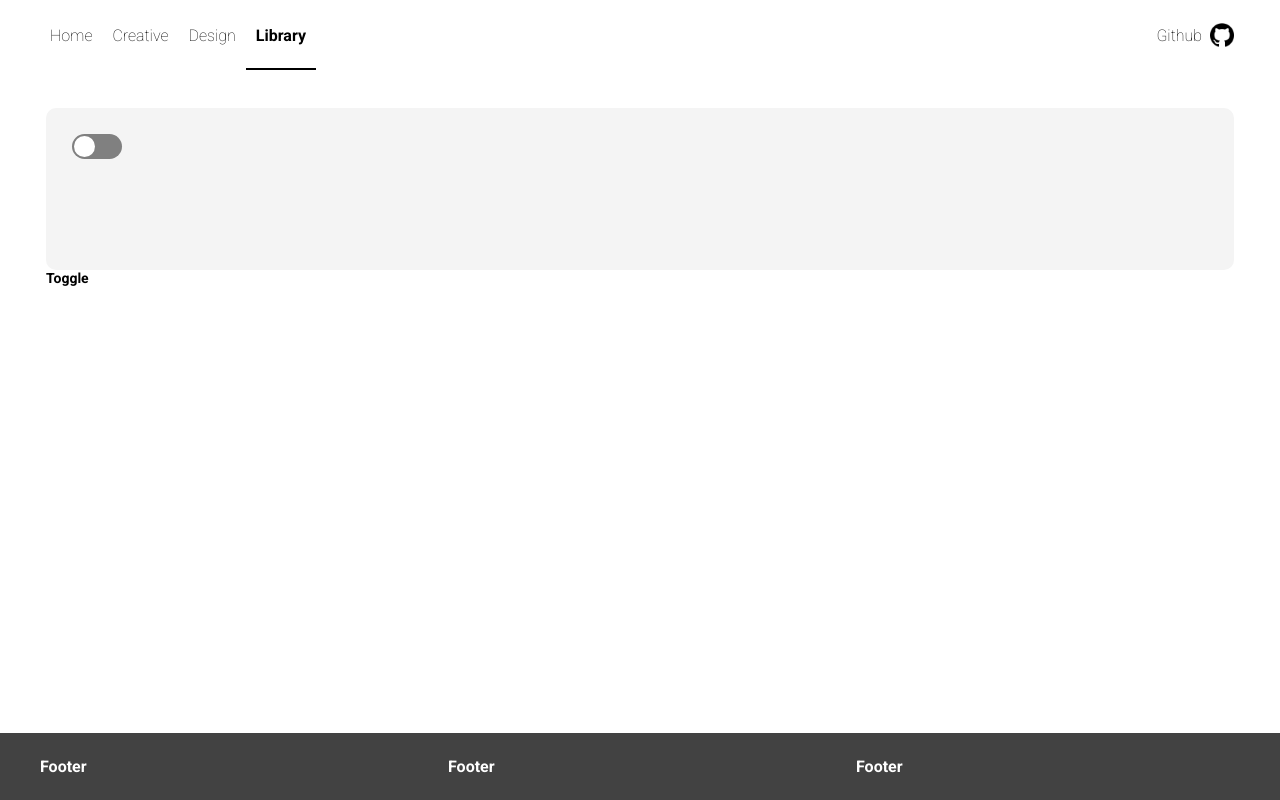
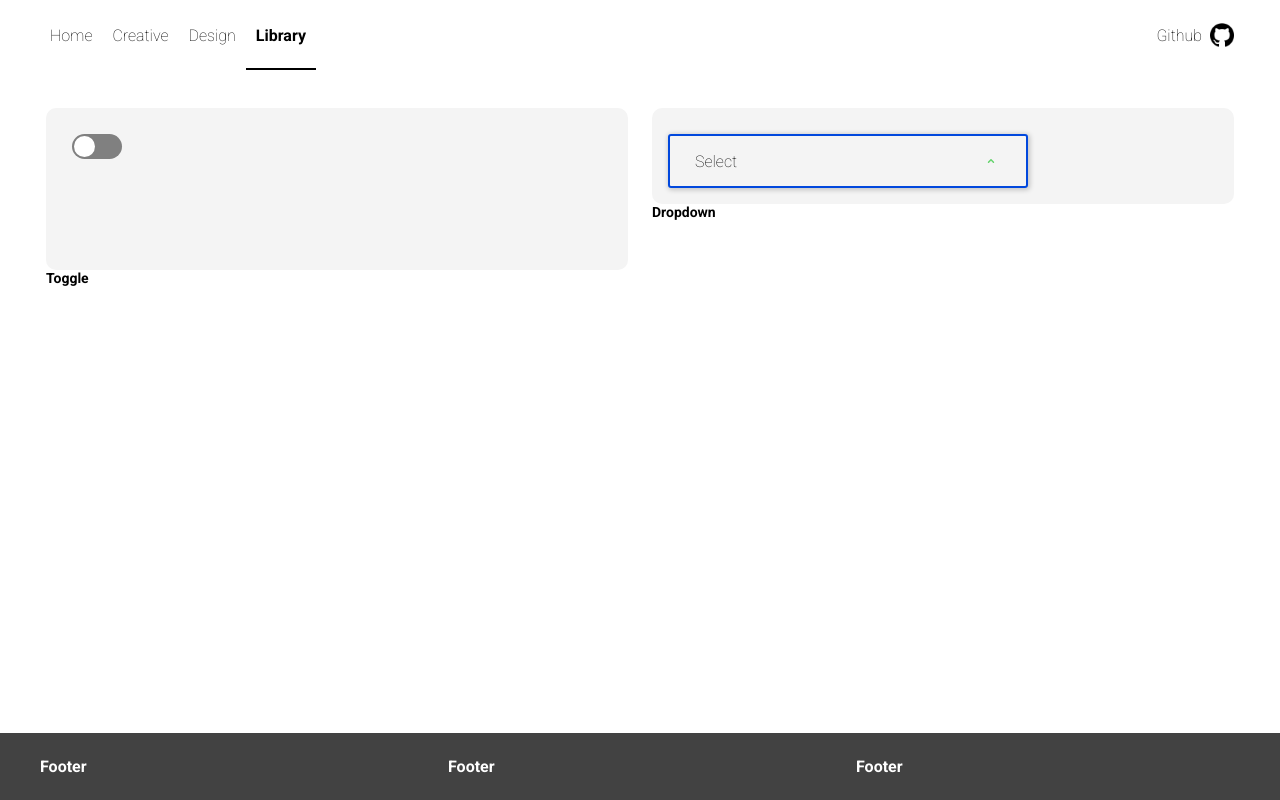
Before and after one commit to the-captain-america/Portfolio-v2, a React (Create React App) app: page /library in a window 1280 px wide. Built offline with nearby package versions, Linux system fonts and the light colour scheme.

Commit message:
update dropdown component

```diff
--- /dev/null
+++ b/src/common/Dropdown/Dropdown.js
@@ -0,0 +1,151 @@
+import React, { useState, useEffect, useRef } from 'react'
+import styled, { css } from 'styled-components'
+import { Icon } from '@common/Icon'
+
+const mtFn = ({ mt }) =>
+  (mt || mt === 0) &&
+  css`
+    margin-top: ${mt}px;
+  `
+
+const Wrapper = styled.div`
+  position: relative;
+  max-width: 360px;
+  min-width: 300px;
+  width: 100%;
+  ${mtFn};
+`
+
+const Header = styled.div`
+  width: 100%;
+  cursor: pointer;
+  height: 25px;
+  border: 2px solid #0148dd;
+  padding: 25px;
+  display: flex;
+  align-items: center;
+  user-select: none;
+  box-shadow: 1px 1px 5px 1px rgba(0, 0, 0, 0.2);
+  transition: all 0.3s ease-in-out;
+  border-radius: 3px;
+  &:hover {
+    border: 2px solid #6583c3;
+  }
+  svg {
+    margin-left: auto;
+    transition: transform 0.2s;
+    fill: #0148dd;
+  }
+  ${(props) =>
+    props.isActive &&
+    css`
+      svg {
+        transform: rotate(-180deg);
+      }
+    `}
+`
+
+const Group = styled.ul`
+  position: absolute;
+  top: 100%;
+  left: 0;
+  list-style: none;
+  padding: 0;
+  margin: 0;
+  width: 100%;
+  display: none;
+  max-height: 280px;
+  overflow-y: auto;
+  box-shadow: 1px 1px 5px 1px rgba(0, 0, 0, 0.2);
+  ${(props) =>
+    props.isActive &&
+    css`
+      display: block;
+    `}
+`
+
+const List = styled.li`
+  list-style: none;
+  padding: 0;
+  user-select: none;
+  margin: 0;
+  width: 100%;
+  padding: 25px;
+  display: flex;
+  align-items: center;
+  span {
+    line-height: 21px;
+    font-size: 16px;
+  }
+`
+
+const updatedArray = (selected, options) => {
+  if (!options || !options.length) return []
+  const result = options.map((option) => {
+    if (selected.label === option.label) {
+      return { ...option, ['active']: !option.active }
+    } else return option
+  })
+  return result
+}
+
+const totalSelected = (options) => {
+  if (!options || !options.length) return 0
+  const result = options.filter((option) => {
+    return option.active
+  })
+  return result.length
+}
+
+const Dropdown = ({ options, callback, name, ...props }) => {
+  const ref = useRef()
+
+  const [isOpen, setIsOpen] = useState(false)
+
+  useEffect(() => {
+    const callback = (e) => {
+      const target = e.target
+      const wrapperRef = ref.current
+      if (wrapperRef && !wrapperRef.contains(target)) {
+        setIsOpen(false)
+      }
+    }
+    const body = document.querySelector('body')
+    body.addEventListener('click', callback)
+  }, [])
+
+  const handleSelect = (selectedOption) => {
+    const payload = updatedArray(selectedOption, options)
+    callback({ name, value: payload })
+  }
+
+  const renderOptions = () => {
+    if (!options || !options.length) return null
+    const result = options.map((option) => (
+      <List
+        key={option.label}
+        style={{ background: option.active ? '#004bdc' : 'white' }}
+        onClick={() => handleSelect(option)}
+      >
+        <Icon name="CHECKBOX" />
+        <span>{option.label}</span>
+      </List>
+    ))
+
+    return <Group isActive={isOpen}>{result}</Group>
+  }
+
+  const total = totalSelected(options)
+
+  return (
+    <Wrapper ref={ref} mt={props.mt}>
+      <Header isActive={isOpen} onClick={() => setIsOpen(!isOpen)}>
+        <span>{total > 0 ? `Selected: ${total}` : 'Select'}</span>
+        <Icon name="CHEVRON" />
+      </Header>
+      {renderOptions()}
+    </Wrapper>
+  )
+}
+
+export { Dropdown }
--- /dev/null
+++ b/src/common/Dropdown/index.js
@@ -0,0 +1 @@
+export * from './Dropdown'
--- a/src/components/Library/Library.js
+++ b/src/components/Library/Library.js
@@ -1,6 +1,8 @@
 import React, { useState } from 'react'
 import { Toggle } from '@common/Toggle'
 import styled from 'styled-components'
+import { Row, Col } from '@common/Grid'
+import { Dropdown } from '@common/Dropdown'
 
 const CardContainer = styled.div`
   display: flex;
@@ -28,16 +30,43 @@ const Card = ({ children, title }) => {
 
 const Library = () => {
   const [state, setState] = useState({
-    Toggle1: true,
+    toggle: true,
+    dropdown: [
+      { label: 'Thor', id: 1, active: false },
+      { label: 'Captain America', id: 2, active: false },
+      { label: 'Iron Man', id: 3, active: false },
+      { label: 'Extra Item', id: 4, active: false },
+      { label: 'Extra sdfsdf', id: 5, active: false },
+    ],
   })
 
   const handleCallback = (data) => {
+    console.log(data)
     setState({ [data.name]: data.value })
   }
+
   return (
-    <Card title="Toggle">
-      <Toggle value={state.Toggle1} name="Toggle1" callback={handleCallback} />
-    </Card>
+    <Row>
+      <Col>
+        <Card title="Toggle">
+          <Toggle
+            value={state.toggle}
+            name="toggle"
+            callback={handleCallback}
+          />
+        </Card>
+      </Col>
+      <Col>
+        <Card title="Dropdown">
+          <Dropdown
+            options={state.dropdown}
+            callback={handleCallback}
+            name="dropdown"
+            mt={10}
+          />
+        </Card>
+      </Col>
+    </Row>
   )
 }
 
--- a/src/pages/Library/Library.js
+++ b/src/pages/Library/Library.js
@@ -6,6 +6,7 @@ import { Footer } from '@common/Footer'
 import Card from '@common/Card'
 import { Content } from '@common/Content'
 import { Library } from '@components/Library'
+
 const LibraryPage = () => {
   return (
     <>
```
Also changed, not shown: src/common/Select/Select_v3.js (deleted), 1 other file (tests, documents, lock files or other folders).
